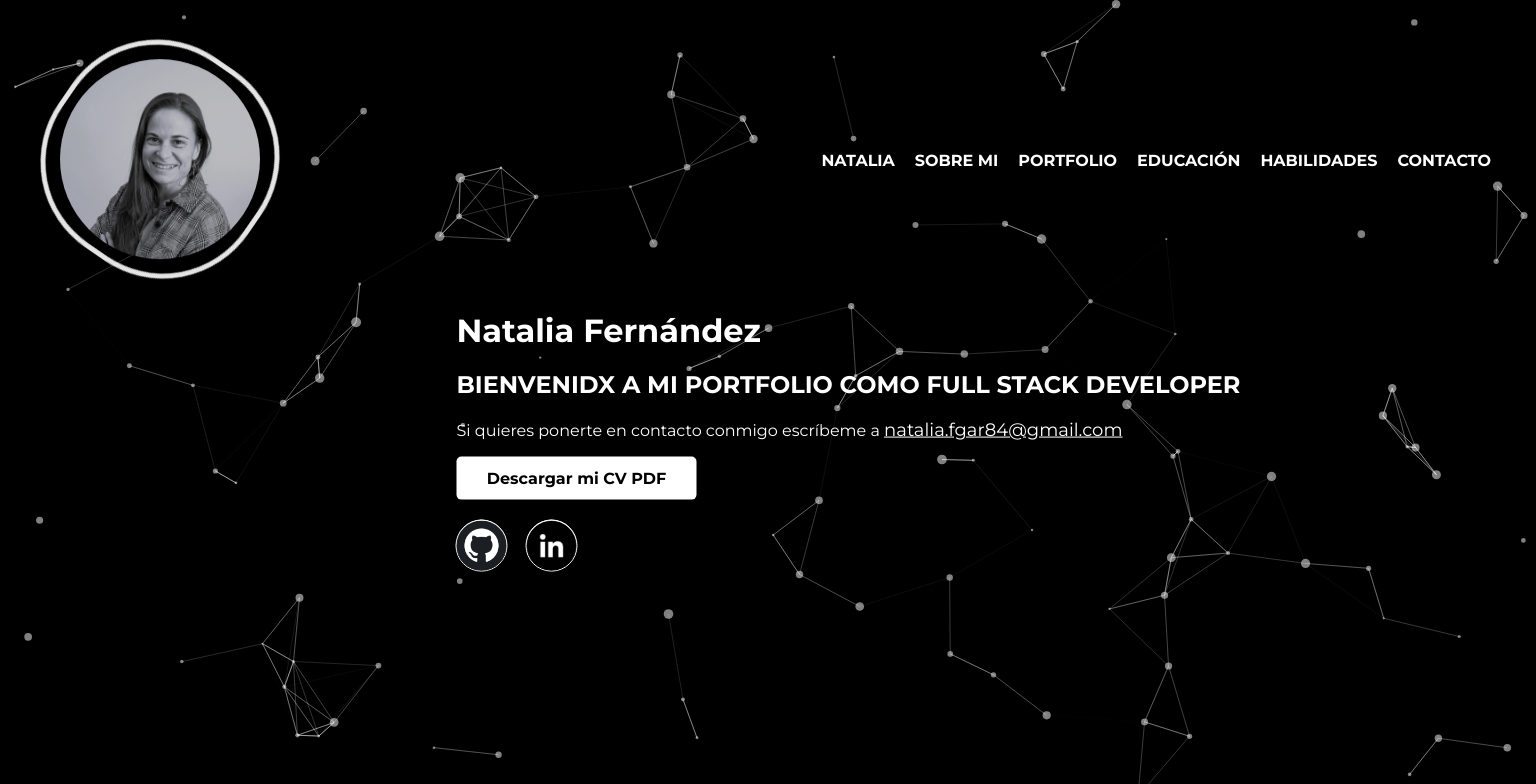
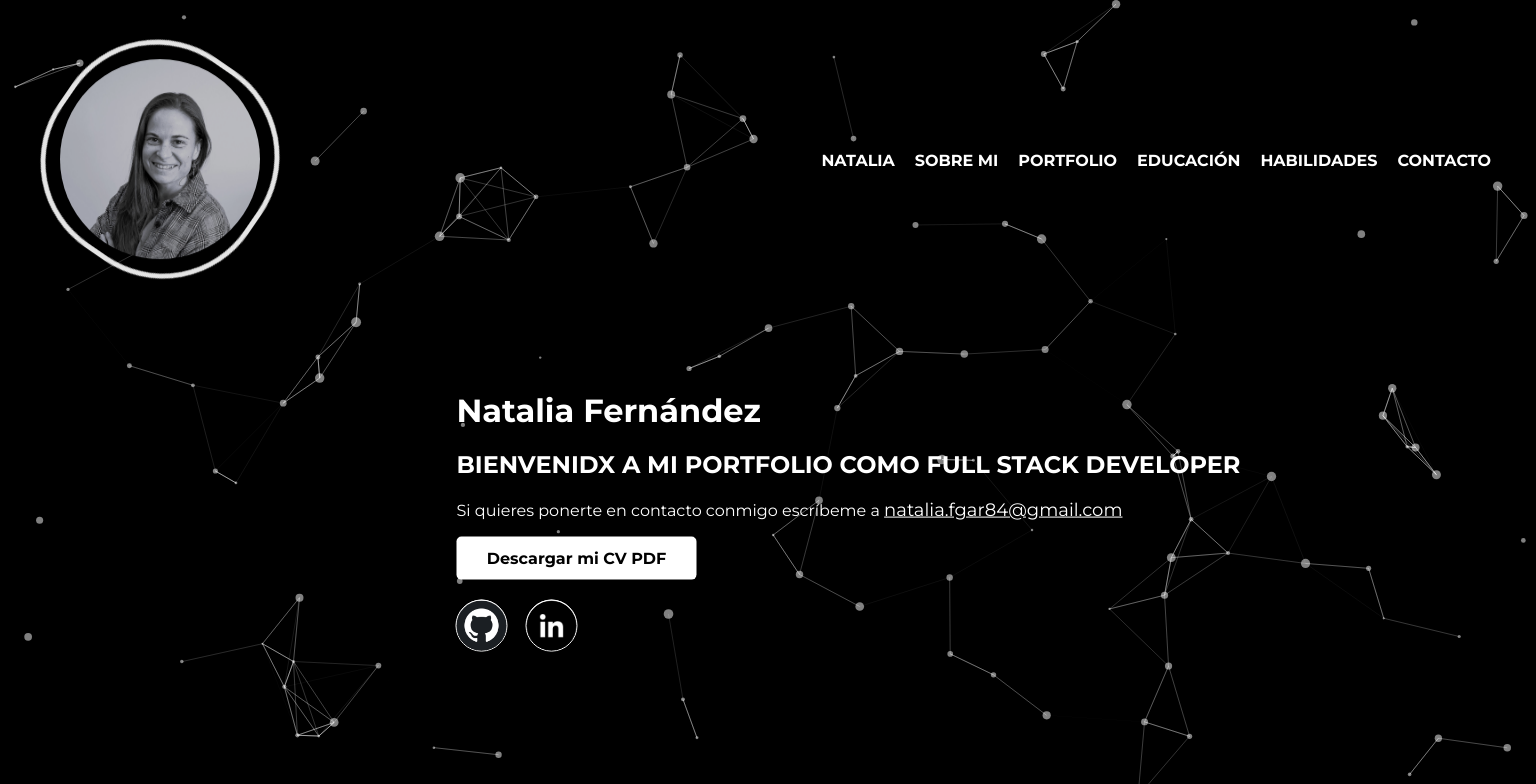
Before and after one commit to Natfer84/portfolio, a React (Create React App) app in the folder front/: page /Natalia in a window 1536 px wide. Shown: the top 784 px of the page. Built offline with nearby package versions, Linux system fonts and the light colour scheme.

Commit message:
creado pag portfolio

```diff
--- a/front/src/App.js
+++ b/front/src/App.js
@@ -4,7 +4,7 @@ import ParticlesBackground from "./components/ParticlesBackground.js";
 import Header from "./components/Header.js";
 import Natalia from "./pages/Natalia.js";
 import AboutMe from "./pages/AboutMe.js";
-import Portfolio from "./components/Portfolio.js";
+import Portfolio from "./pages/Portfolio.js";
 //import Nav from "./components/Nav.js";
 
 import "./styles/App.css";
--- a/front/src/components/Nav.js
+++ b/front/src/components/Nav.js
@@ -32,12 +32,11 @@ export default function Nav() {
 
       <nav>
       <ul className="Box__Nav__Ul">
-        <li className="Box__Nav__Li">
+       <li className="Box__Nav__Li">
           <Link to="/Natalia" onClick={() => setMenuOpen(false)}>
             NATALIA
           </Link>
-        </li>
-        <li className="Box__Nav__Li">
+        </li>       <li className="Box__Nav__Li">
           <Link to="/AboutMe" onClick={() => setMenuOpen(false)}>
             SOBRE MI
           </Link>
--- a/front/src/pages/Natalia.js
+++ b/front/src/pages/Natalia.js
@@ -1,5 +1,6 @@
 import React from "react";
 import "../styles/Natalia.css";
+
 
 export default function Natalia() {
 
@@ -50,6 +51,10 @@ export default function Natalia() {
 
         </div>
       </div>
+
     </div>
+
+
+
   );
 }
--- a/front/src/components/Portfolio.js
+++ b/front/src/pages/Portfolio.js
@@ -35,6 +35,7 @@ export default function Portfolio() {
   return (
     <div className="Container_Porfolio">
       {/*puede ir un h1*/}
+      <h1 clasName="Container_h1_Portfolio">Proyectos</h1>
 
       <div className="Container_box_jsonJobs">
         {jobs.map((job) => (
--- a/front/src/styles/Natalia.css
+++ b/front/src/styles/Natalia.css
@@ -159,7 +159,7 @@
     position: absolute;
     color: white;
     z-index: 2;
-    top: 55%;
+    top: 65%;
     left: 50%;
     width: 52%;
     right: 50%;
--- a/front/src/styles/Portfolio.css
+++ b/front/src/styles/Portfolio.css
@@ -10,10 +10,10 @@
   transform: translate(-50%, -50%);
   width: 100%;
 }
-.Container_Porfolio_h1 {
+
+.Container_h1_Portfolio {
   color: white;
-  margin-top: 10px;
-  margin-bottom: 20px;
+
 }
 .Container_box_jsonJobs {
   display: flex;
```
